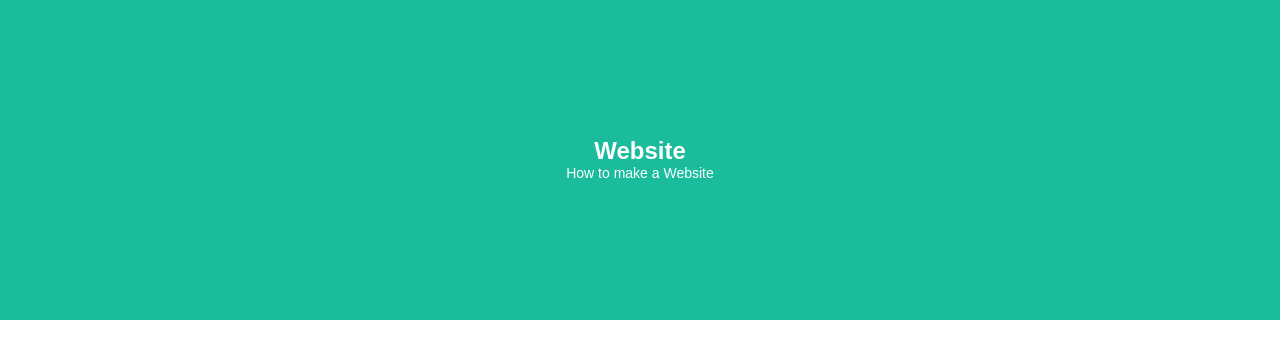
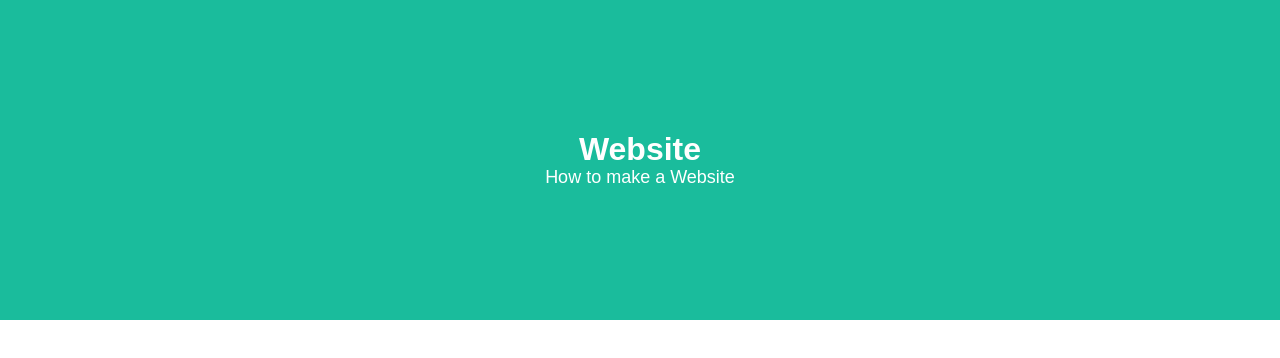
Before and after one commit to tadeobarranco/website, a plain HTML site: page index.html in a window 1280 px wide. Drawn offline with Linux system fonts and the light colour scheme.

Commit message:
[Website] - Update header styles

```diff
--- a/styles/main.css
+++ b/styles/main.css
@@ -21,11 +21,11 @@ header {
 }
 
 header h1 {
-    font-size: 2.4rem;
-    line-height: 2.6rem;
+    font-size: 3.2rem;
+    line-height: 3.4rem;
 }
 
 header p {
-    font-size: 1.4rem;
-    line-height: 1.8rem;
+    font-size: 1.8rem;
+    line-height: 2.2rem;
 }
```
Also changed, not shown: 1 other file.
